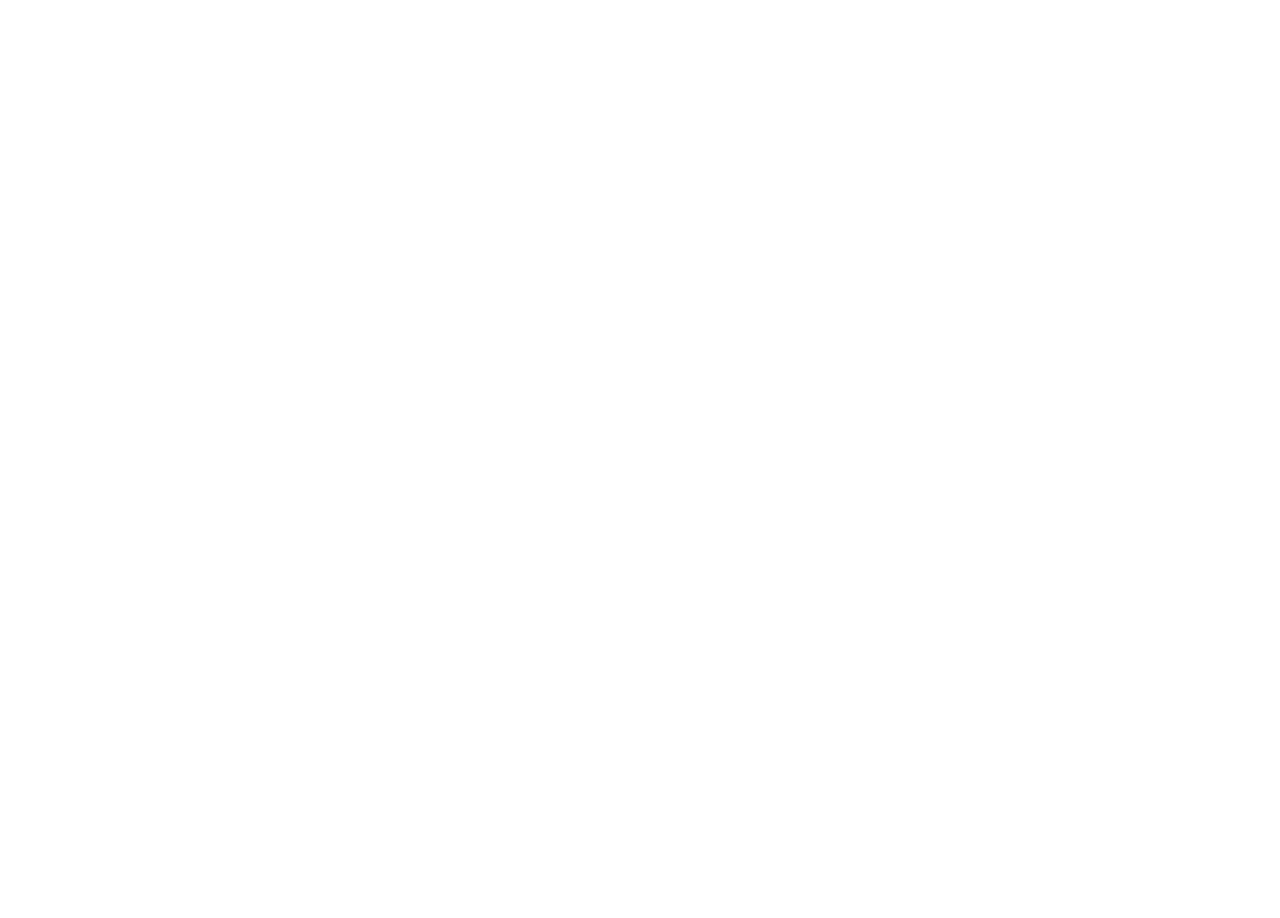
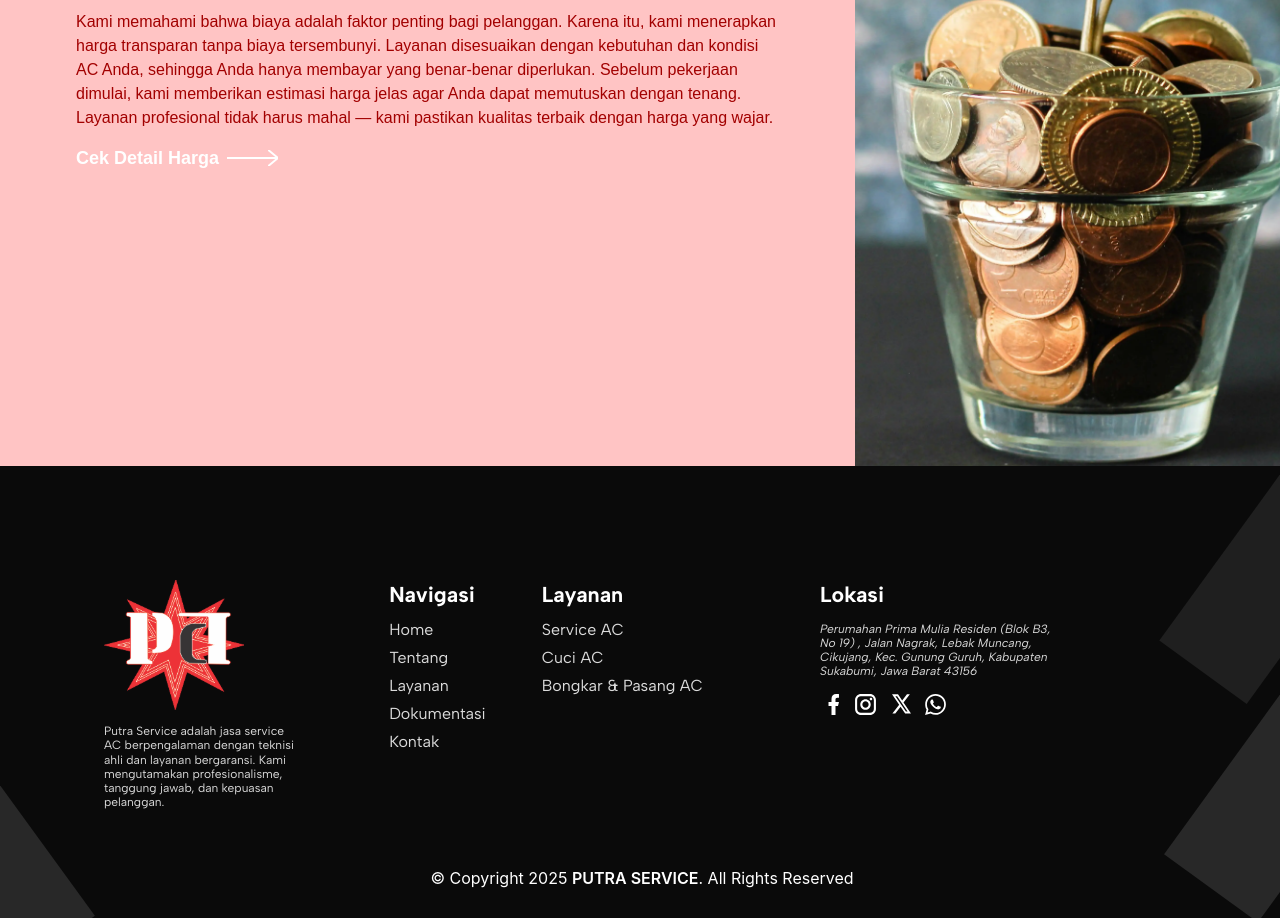
Before and after one commit to rawracli/putraservice-frontend, a React (Vite) app: page /tentang-kami in a window 1280 px wide. Before the commit this address had no page. Shown: the part 5460-6378 px from the top of the page. Before the commit the page ends 800 px from the top, so only its background shows below. Built offline with nearby package versions, Linux system fonts and the light colour scheme; a web font is replaced by a local one.

Commit message:
Change route paths and link URLs to Indonesian

```diff
--- a/src/components/About/StackedSection/Stack.jsx
+++ b/src/components/About/StackedSection/Stack.jsx
@@ -38,7 +38,7 @@ function Stack({ title, description, number, link = false }) {
             <p className=" pb-2 font-poppins leading-[1.3rem] text-[0.8rem] md:leading-normal md:text-base text-[#A20000]">{description}</p>
           </div>
           {link && (
-          <Link to="/service" onClick={() => window.scrollTo(0, 0)} className="flex w-fit text-white active:text-[#A30F00] transition hover:text-[#A30F00] group items-center gap-2 text-lg font-semibold">
+          <Link to="/layanan" onClick={() => window.scrollTo(0, 0)} className="flex w-fit text-white active:text-[#A30F00] transition hover:text-[#A30F00] group items-center gap-2 text-lg font-semibold">
             <p className="font-poppins">Cek Detail Harga</p>
             <ArrowRight strokeWidth={1.3} className={"w-25 group-hover:w-30 transition-all h-10"}/>
           </Link>
--- a/src/components/Footer.jsx
+++ b/src/components/Footer.jsx
@@ -67,22 +67,22 @@ function Footer() {
                     </Link>
                   </li>
                   <li>
-                    <Link to="/about" className="" onClick={() => {window.scrollTo(0, 0)}}>
+                    <Link to="/tentang-kami" className="" onClick={() => {window.scrollTo(0, 0)}}>
                       Tentang
                     </Link>
                   </li>
                   <li>
-                    <Link to="/service" className="" onClick={() => {window.scrollTo(0, 0)}}>
+                    <Link to="/layanan" className="" onClick={() => {window.scrollTo(0, 0)}}>
                       Layanan
                     </Link>
                   </li>
                   <li>
-                    <Link to="/documentation" className="" onClick={() => {window.scrollTo(0, 0)}}>
+                    <Link to="/dokumentasi" className="" onClick={() => {window.scrollTo(0, 0)}}>
                       Dokumentasi
                     </Link>
                   </li>
                   <li>
-                    <Link to="/contact" className="" onClick={() => {window.scrollTo(0, 0)}}>
+                    <Link to="/kontak" className="" onClick={() => {window.scrollTo(0, 0)}}>
                       Kontak
                     </Link>
                   </li>
@@ -94,17 +94,17 @@ function Footer() {
                 </h2>
                 <ul className="gap-1 flex flex-col text-[#DBDBDB]">
                   <li>
-                    <Link to="/service?category=serviceAC" className="" onClick={() => {window.scrollTo(0, 0)}}>
+                    <Link to="/layanan?category=serviceAC" className="" onClick={() => {window.scrollTo(0, 0)}}>
                       Service AC
                     </Link>
                   </li>
                   <li>
-                    <Link to="/service?category=cuciAC" className="" onClick={() => {window.scrollTo(0, 0)}}>
+                    <Link to="/layanan?category=cuciAC" className="" onClick={() => {window.scrollTo(0, 0)}}>
                       Cuci AC
                     </Link>
                   </li>
                   <li>
-                    <Link to="/service?category=bongkarPasangAC" className="text-nowrap" onClick={() => {window.scrollTo(0, 0)}}>
+                    <Link to="/layanan?category=bongkarPasangAC" className="text-nowrap" onClick={() => {window.scrollTo(0, 0)}}>
                       Bongkar & Pasang AC
                     </Link>
                   </li>
@@ -118,17 +118,17 @@ function Footer() {
                 </h2>
                 <ul className="gap-1 flex flex-col text-[#DBDBDB]">
                   <li>
-                    <Link to="/service?category=serviceAC" className="" onClick={() => {window.scrollTo(0, 0)}}>
+                    <Link to="/layanan?category=serviceAC" className="" onClick={() => {window.scrollTo(0, 0)}}>
                       Service AC
                     </Link>
                   </li>
                   <li>
-                    <Link to="/service?category=cuciAC" className="" onClick={() => {window.scrollTo(0, 0)}}>
+                    <Link to="/layanan?category=cuciAC" className="" onClick={() => {window.scrollTo(0, 0)}}>
                       Cuci AC
                     </Link>
                   </li>
                   <li>
-                    <Link to="/service?category=bongkarPasangAC" className="text-nowrap" onClick={() => {window.scrollTo(0, 0)}}>
+                    <Link to="/layanan?category=bongkarPasangAC" className="text-nowrap" onClick={() => {window.scrollTo(0, 0)}}>
                       Bongkar & Pasang AC
                     </Link>
                   </li>
--- a/src/components/Home/ServiceSection/Card.jsx
+++ b/src/components/Home/ServiceSection/Card.jsx
@@ -18,7 +18,7 @@ const Layanan = ({image, title, description, className = ""}) => {
         </p>
         </div>
         <Link
-          to={`/service?category=${title}`}
+          to={`/layanan?category=${title}`}
           onClick={() => {window.scrollTo(0, 0)}}
           className="text-[#BA181B] bg-white font-inter mt-1.5 self-end w-fit sm:absolute bottom-3 right-3 text-[0.6rem] sm:text-xs font-semibold py-1 px-2 sm:py-1.5 sm:pl-4 sm:pr-3 rounded-md"
         >
--- a/src/components/Home/WhyChooseUs/Card.jsx
+++ b/src/components/Home/WhyChooseUs/Card.jsx
@@ -14,7 +14,7 @@ export default function Card({ image, title, description, className }) {
       {/* <Link className="flex items-end w-fit gap-4 md:gap-6 h-full font-semibold pb-6 md:pb-8 mt-auto text-sm md:text-base">
         Read More <img src={Arrow} alt="" className="h-[0.75rem] md:h-[0.95rem] m-1" />
       </Link> */}
-      <Link to="/service" onClick={() => window.scrollTo(0, 0)} className="flex w-fit text-black pb-6 md:pb-8 mt-auto active:text-[#A30F00] transition hover:text-[#A30F00] group items-center gap-2 text-lg font-semibold">
+      <Link to="/layanan" onClick={() => window.scrollTo(0, 0)} className="flex w-fit text-black pb-6 md:pb-8 mt-auto active:text-[#A30F00] transition hover:text-[#A30F00] group items-center gap-2 text-lg font-semibold">
         <p>Read More</p>
         <ArrowRight strokeWidth={1.3} className={"w-25 group-hover:w-30 transition-all h-10"}/>
       </Link>
--- a/src/pages/home/sections/AboutSection.jsx
+++ b/src/pages/home/sections/AboutSection.jsx
@@ -46,7 +46,7 @@ function AboutSection() {
           </p>
           <Link
             className="w-fit text-white text-[0.8rem] md:text-base bg-[#A30F00] font-semibold hover:bg-[#730B00] transition-all py-[0.4rem] px-5 md:py-2.5 md:px-8 rounded-lg mt-4"
-            to="/about"
+            to="/tentang-kami"
           >
             Read More...
           </Link>
--- a/src/pages/home/sections/Comments.jsx
+++ b/src/pages/home/sections/Comments.jsx
@@ -29,7 +29,7 @@ function Comments() {
     const params = new URLSearchParams(window.location.search);
 
     if (
-      (url === "/comments" || params.get("verified") === "true") &&
+      (url === "/ulasan" || params.get("verified") === "true") &&
       commentsRef.current
     ) {
       commentsRef.current.scrollIntoView({ behavior: "smooth" });
--- a/src/pages/home/sections/Hero.jsx
+++ b/src/pages/home/sections/Hero.jsx
@@ -35,7 +35,7 @@ function Hero({data}) {
           >
             <Link
               className="hidden relative z-1 md:flex bg-[#A30F00] hover:bg-[#730B00] border border-[#FF0000] text-white text-center py-2 px-13 rounded-lg"
-              to="/service"
+              to="/layanan"
             >
               Layanan
             </Link>
--- a/src/routes/AppRoute.jsx
+++ b/src/routes/AppRoute.jsx
@@ -13,11 +13,11 @@ function AppRoute() {
     <Routes>
       <Route element={<MainLayout />}>
         <Route path="/" element={<App />} />
-        <Route path="/comments" element={<App />} />
-        <Route path="/about" element={<About />} />
-        <Route path="/contact" element={<Contact />} />
-        <Route path="/service" element={<Service />} />
-        <Route path="/documentation" element={<Documentation />} />
+        <Route path="/ulasan" element={<App />} />
+        <Route path="/tentang-kami" element={<About />} />
+        <Route path="/kontak" element={<Contact />} />
+        <Route path="/layanan" element={<Service />} />
+        <Route path="/dokumentasi" element={<Documentation />} />
       </Route>
       <Route
         path="/user-profile"
--- a/src/routes/SitemapRoute.jsx
+++ b/src/routes/SitemapRoute.jsx
@@ -8,10 +8,10 @@ import Documentation from "../pages/documentation/Documentation";
 const SitemapRoutes = () => (
   <Routes>
     <Route path="/" element={<App />} />
-    <Route path="/about" element={<About />} />
-    <Route path="/contact" element={<Contact />} />
-    <Route path="/service" element={<Service />} />
-    <Route path="/documentation" element={<Documentation />} />
+    <Route path="/tentang-kami" element={<About />} />
+    <Route path="/kontak" element={<Contact />} />
+    <Route path="/layanan" element={<Service />} />
+    <Route path="/dokumentasi" element={<Documentation />} />
   </Routes>
 );
 
```
Also changed, not shown: src/components/Navbar.jsx (+4 -4 lines).
